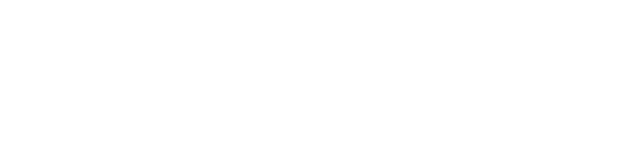
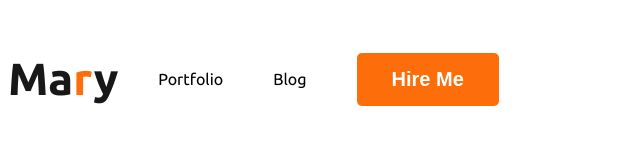
Before and after one commit to Zarin26/webdeveloper-portfolio, a plain HTML site: page index.html in a window 1280 px wide. Shown: the whole page, without its empty margins (0-640 px from the left). Drawn offline with Linux system fonts and the light colour scheme.

Commit message:
nav added

```diff
--- a/index.html
+++ b/index.html
@@ -4,9 +4,21 @@
     <meta charset="UTF-8">
     <meta name="viewport" content="width=device-width, initial-scale=1.0">
     <title>Web Developer Portfolio</title>
+    <link rel="preconnect" href="https://fonts.googleapis.com">
+<link rel="preconnect" href="https://fonts.gstatic.com" crossorigin>
+<link href="https://fonts.googleapis.com/css2?family=Open+Sans:ital,wght@0,400;0,500;0,700;0,800;1,400;1,500;1,700;1,800&family=Ubuntu:ital,wght@0,300;0,400;0,500;0,700;1,300;1,400;1,500;1,700&display=swap" rel="stylesheet">
+    <link rel="stylesheet" href="styles/portfolio.css">
 </head>
 <body>
     <header>
+        <nav>
+            <h3 class="nav-title">Ma<span class="text-primary">r</span>y</h3>
+            <ul>
+                <li><a href=""></a>Portfolio</li>
+                <li><a href=""></a>Blog</li>
+                <li><button class="btn-primary">Hire Me</button></li>
+            </ul>
+        </nav>
 
     </header>
     <main>
--- /dev/null
+++ b/styles/portfolio.css
@@ -0,0 +1,40 @@
+/* common shared style */
+body {
+    font-family: 'Open Sans', sans-serif;
+font-family: 'Ubuntu', sans-serif;
+}
+.text-primary {
+    color: #FD6E0A;
+}
+/* nav related styles */
+nav {
+    display: flex;
+    justify-content: space-betweenJ;
+}
+.nav-title {
+    color: var(--Dark-01, #181818);
+    font-size: 45px;
+    font-weight: 800;
+}
+nav > ul{
+    display: flex;
+    align-items: center;
+}
+nav li {
+    list-style: none;
+    margin-right: 50px;
+}
+nav a{
+    text-decoration: none;
+    color: #474747;
+}
+
+.btn-primary {
+    border-radius: 5px;
+    background: #FD6E0A;
+    border: 0;
+    color: white;
+    font-size: 20px;
+    font-weight: 700;
+    padding: 15px 35px;
+}
```
